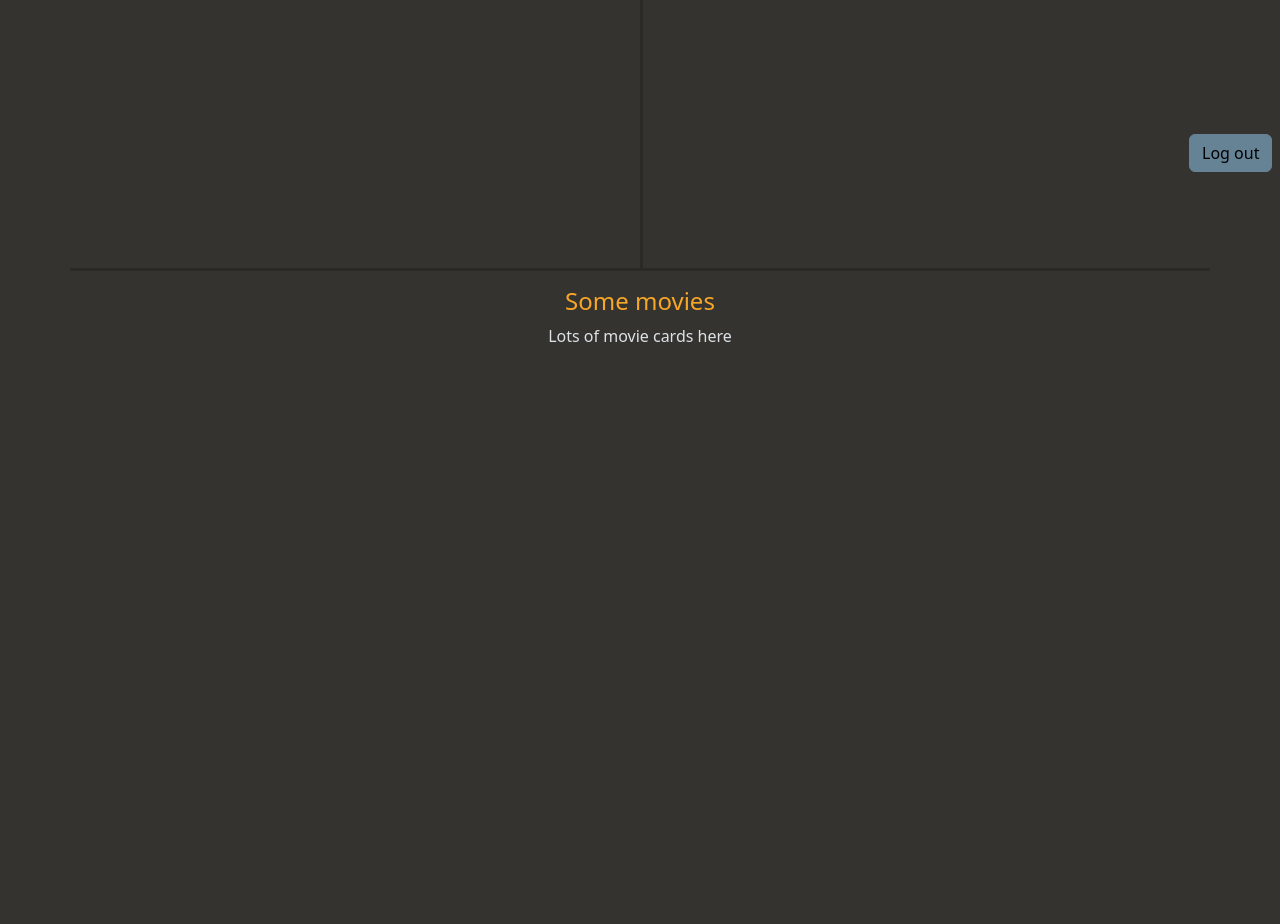
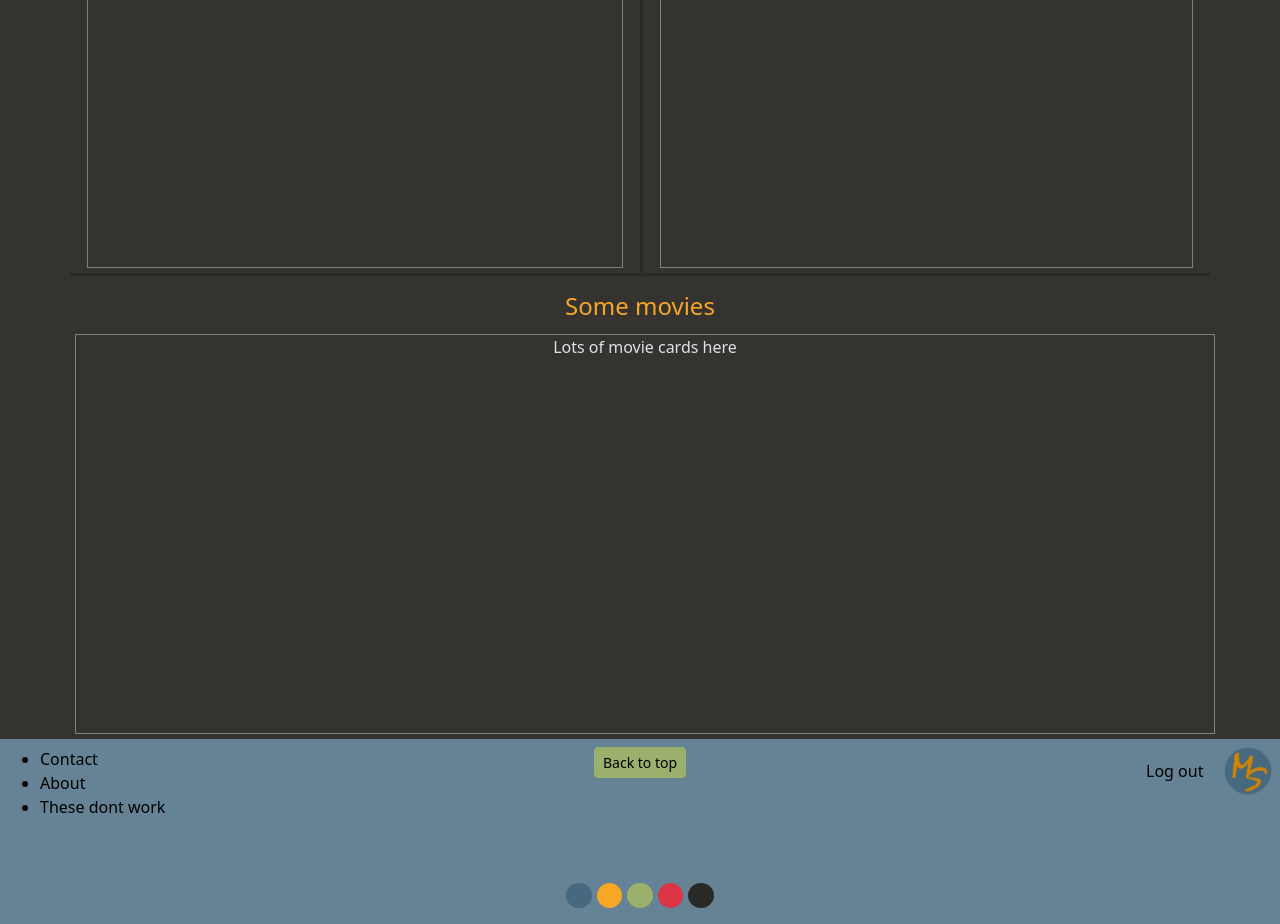
Before and after one commit to Aaland01/moviesearch, a React (Vite) app: page / in a window 1280 px wide. Shown: the part 620-1544 px from the top of the page. Before the commit the page ends 1344 px from the top, so only its background shows below. Built offline with nearby package versions, Linux system fonts and the light colour scheme; what ag-grid-community would draw is missing.

Commit message:
Footer and other changes

```diff
--- a/src/Moviesearch.jsx
+++ b/src/Moviesearch.jsx
@@ -6,6 +6,7 @@ import Logout from './components/Logout'
 import Header from './components/Header'
 import Movies from './routes/Movies'
 import Movie from './routes/Movie'
+import Footer from './components/Footer'
 
 export const API_URL = import.meta.env.VITE_API_URL;
 
@@ -23,6 +24,7 @@ function Moviesearch() {
             <Route path='/movies' element={<Movies />} />
             <Route path='/movie' element={<Movie />} />
           </Routes>
+          <Footer />
         </LoginWrapper>
       </BrowserRouter>
     </>
--- /dev/null
+++ b/src/components/Footer.jsx
@@ -0,0 +1,56 @@
+import { Badge, Button, Col, Row } from "reactstrap";
+import Logo from "./Logo";
+import { Link } from "react-router-dom";
+import LogOutButton from "./LogOutButton";
+
+const Footer = () => {
+
+  const scrollToTop = () =>{
+    window.scrollTo({
+      top: 0,
+      behavior: 'smooth'
+    });
+  };
+
+  return (
+    <>
+      <div className="footer text-bg-primary p-2">
+        <Row className="pb-5">
+          <Col className="order-2">
+            <div>
+              <ul>
+                  <li>Contact</li>
+                  <li>About</li>
+                  <li>These dont work</li>
+                </ul>
+            </div>
+          </Col>
+
+          <Col className="text-center order-1 order-sm-3 col-12 col-sm-4">
+            <Button className="clickable" color="success" size="sm" onClick={scrollToTop}>
+              Back to top
+            </Button>
+          </Col>
+
+          <Col className="order-5 text-end">
+            <LogOutButton className="me-2" />
+            <Link to={"/"}>
+              <Logo />
+            </Link>
+
+          </Col>
+        </Row>
+
+
+        <div className="basement">
+          {["shadow","secondary","success","danger","accent"].map(color => (
+            <div key={`${color} circle`} className={`footerbadge rounded-circle bg-${color}`}></div>
+          ))
+          }
+        </div>
+      </div>
+    </>
+  )
+};
+
+export default Footer;
--- a/src/components/Header.jsx
+++ b/src/components/Header.jsx
@@ -4,6 +4,7 @@ import Login from './Login';
 import { useLogin } from './LoginContext';
 import { Link } from 'react-router-dom';
 import LogInButton from './LogInButton';
+import Logo from './Logo';
 
 
 const Header = () => {
@@ -21,7 +22,7 @@ const Header = () => {
 
         {/* Logo */}
         <NavbarBrand tag={Link} to="/">
-          <img className='clickable logo' src="MovieSearchLogo.png" />
+          <Logo />
         </NavbarBrand>
 
 
--- /dev/null
+++ b/src/components/Logo.jsx
@@ -0,0 +1,10 @@
+
+const Logo = () => {
+  return (
+    <>
+        <img className='clickable logo' src="MovieSearchLogo.png" />
+    </>
+  )
+};
+
+export default Logo;
--- a/src/routes/Home.jsx
+++ b/src/routes/Home.jsx
@@ -1,16 +1,10 @@
 import { Col, Container, Row } from "reactstrap";
-import LogOutButton from "../components/LogOutButton";
 import SearchBar from "../components/SearchBar";
 import Hero from "../components/Hero";
 
 const Home = () => {
   return (
     <>
-      <div className="fixed-bottom text-end p-2">
-        {/* Temporary logout button */}
-        <LogOutButton />
-      </div>
-
       <Hero imagesrc={"heroimage.png"} />
 
       <Container className="text-center">
--- a/src/styles/custom.scss
+++ b/src/styles/custom.scss
@@ -13,7 +13,8 @@ $body-bg-dark: #343330;
 // Custom theme colors
 $custom-map: (
     "background": $body-bg-dark,
-    "accent": darken($body-bg-dark, 4%)
+    "accent": darken($body-bg-dark, 4%),
+    "shadow": #46697F
 );
 
 $theme-colors: map-merge($custom-map, $theme-colors);
@@ -26,3 +27,6 @@ $headings-color: $secondary;
 .modal-content {
     --bs-border-color: #{$primary};
 }
+[data-bs-theme="dark"] {
+    --bs-heading-color: #{$secondary};
+}
--- a/src/styles/moviesearch.css
+++ b/src/styles/moviesearch.css
@@ -1,5 +1,7 @@
 .tempbox {
   height: 50vh;
+  margin: 5px;
+  border: 1px gray solid;
 }
 
 .clickable {
@@ -57,3 +59,15 @@ img.poster {
 .ag-cell {
   cursor: pointer;
 }
+
+.basement{
+  padding-bottom: 1vh;
+  display: flex;
+  justify-content: center;
+  gap: 5px;
+}
+
+.footerbadge{
+  height: 2vw;
+  width: 2vw;
+}
```
Also changed, not shown: src/styles/custom.css, 1 other file (tests, documents, lock files or other folders).
